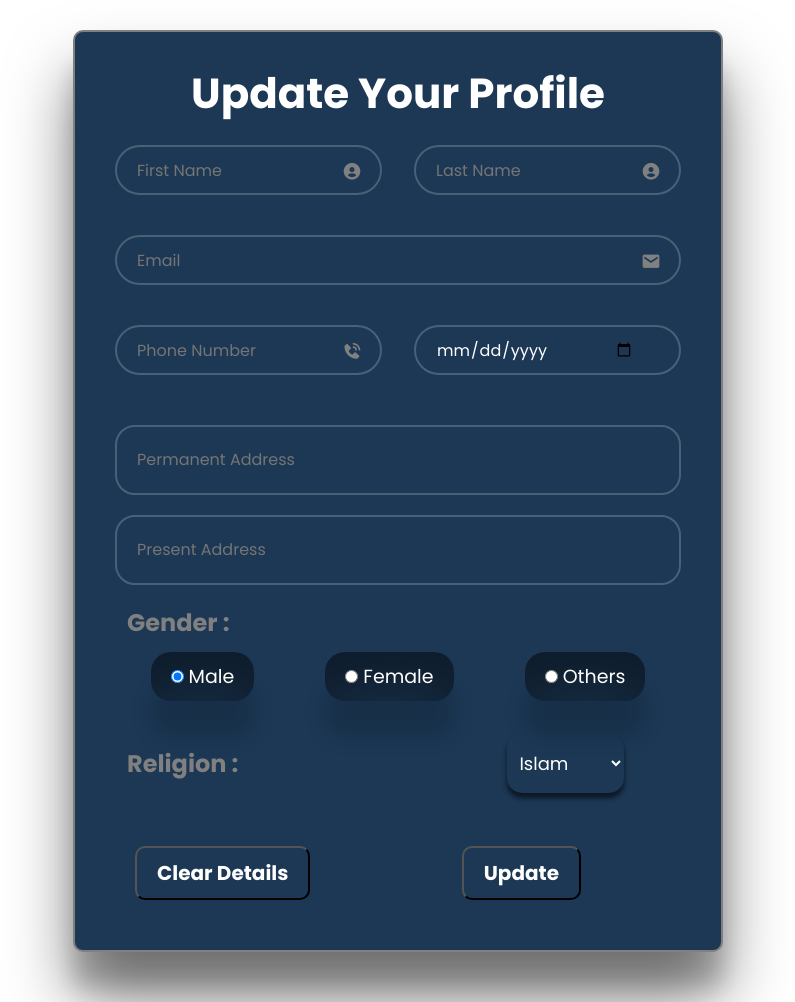
After one commit to Arafahmed1314/E-Learning-Platform, a PHP site: page /edit_profile.php in a window 1280 px wide. The commit adds this page. Shown: the whole page, without its empty margins (242-1037 px from the left). Run offline with PHP 8.4, Linux system fonts and the light colour scheme.

Commit message:
some modificatin

```diff
--- /dev/null
+++ b/edit_profile.css
@@ -0,0 +1,195 @@
+@import url('https://fonts.googleapis.com/css2?family=Poppins:ital,wght@0,100;0,200;0,300;0,400;0,500;0,600;0,700;0,800;0,900;1,100;1,200;1,300;1,400;1,500;1,600;1,700;1,800;1,900&display=swap');
+*{
+    margin: 0;
+    padding: 0;
+    box-sizing: border-box;
+    font-family: "Poppins", sans-serif;
+}
+body{
+    display: flex;
+    align-items: center;
+    justify-content: center;
+    /* background-color: #ffffff; */
+    background-color: transparent;
+    min-height: 100vh;
+}
+
+.registration-form{
+    width: 650px;
+    margin: 0;
+    background-color: purple;
+background-color: #1c3855;
+/* background-color: transparent; */
+color: white;
+border-radius: 10px;
+padding: 30px 40px;
+backdrop-filter: blur(100px);
+box-shadow: 0 45px 65px rgba(0,0,0,0.50), 0 35px 22px rgba(0,0,0,0.16);
+border: 2px solid grey;
+margin-top: 30px;
+margin-bottom: 50px;
+
+}
+.registration-form .name{
+    display: flex;
+    gap: 2rem;
+
+}
+
+.registration-form h1{
+    font-size: 42px;
+    text-align: center;
+
+}
+
+.registration-form .input{
+    width: 100%;
+    height: 50px;
+    /* background-color: salmon; */
+    margin: 20px 0;
+    position: relative;
+}
+.input input{
+    width: 100%;
+    height: 100%;
+    background: transparent;
+    border: none;
+    outline: none;
+    border: 2px solid rgba(255, 255, 255, 0.2);
+    border-radius: 40px;
+font-size: 16px;
+color: white;
+padding: 20px 45px 20px 20px;
+}
+.area{
+    width: 100%;
+    height: 50px;
+    /* background-color: salmon; */
+    margin: 30px 0;
+    position: relative;
+    margin-bottom: 40px;
+}
+
+.area textarea{
+    display: flex;
+    align-items: center;
+    justify-content: center;
+    width: 100%;
+    height: 70px;
+    background: transparent;
+    border: none;
+    outline: none;
+    border: 2px solid rgba(255, 255, 255, 0.2);
+border-radius: 20px;
+font-size: 16px;
+color: white;
+padding: 20px 45px 20px 20px;
+resize: none;
+margin: 30px 0;
+}
+
+
+.input i{
+    position: absolute;
+    right: 20px;
+top: 16px;
+    font-size: 20px;
+}
+
+.registration-form .register-link{
+    font-size: 15px ;
+    text-align: center;
+    margin-top: 20px;
+}
+.register-link p a{
+    color: white;
+    text-decoration: none;
+    font-weight: 600;
+}
+.registration-form p a{
+    color: white;
+    text-decoration: none;
+    font-weight: 600;
+}
+.register-link p a:hover{
+    text-decoration: underline;
+}
+.gender-option{
+    display: flex;
+    justify-content: space-around;
+    margin-top: 12px;
+    margin-bottom: 12px;
+}
+.gender-option button{
+    padding: 10px 20px;
+    border-radius: 20px;
+    border: none;
+    outline: none;
+    cursor: pointer;
+    background-color: transparent;
+    font-size: 19px;
+    box-shadow:inset 0 45px 65px rgba(0,0,0,0.50), 0 35px 22px rgba(0,0,0,0.16);
+}
+.gender label{
+    cursor: pointer;
+    color: white;
+}
+.registration-form i{
+    color: grey;
+}
+.gender-box h2{
+    /* font-size: 27px; */
+    color: grey;
+    padding-left: 12px;
+}
+.nationality-religion{
+    display: flex;
+    flex-direction: column;
+    justify-content: space-between;
+    margin-top: 33px;
+    margin-bottom: 33px;
+    width: 90%;
+    /* margin: 0 auto; */
+}
+.nationality-religion h2{
+    color: grey;
+    margin: 12px;
+}
+.nationality-religion select{
+padding: 8px;
+font-size: 18px;
+border-radius: 15px;
+border: none;
+outline: none;
+background-color: transparent;
+box-shadow: 0 5px 5px  rgba(0,0,0,0.50), 0 5px 4px rgba(0,0,0,0.16);
+color: white;
+}
+.religion{
+    display: flex;
+    justify-content: space-between;
+}
+.nationality-religion option{
+font-size: 23px;
+color: black;
+background-color: transparent;
+
+}
+
+
+.registration-form .buttons{
+    display: flex;
+    justify-content: space-between;
+    padding: 20px;
+    padding-right: 100px;
+
+}
+.registration-form .btn{
+    background-color: transparent;
+    padding: 10px 20px;
+    color: white;
+    font-size: 20px;
+    border-radius: 10px;
+    font-weight: bold;
+    cursor: pointer;
+}
--- /dev/null
+++ b/edit_profile.php
@@ -0,0 +1,115 @@
+<!DOCTYPE html>
+<html lang="en">
+
+<head>
+    <meta charset="UTF-8">
+    <meta name="viewport" content="width=device-width, initial-scale=1.0">
+    <title>Survey Form</title>
+    <link href='https://unpkg.com/boxicons@2.1.4/css/boxicons.min.css' rel='stylesheet'>
+    <link rel="stylesheet" href="edit_profile.css">
+</head>
+
+<body id="body">
+    <div class="registration-form">
+        <form action>
+            <h1>Update Your Profile</h1>
+            <div class="name">
+                <div class="input">
+                    <input type="text" placeholder="First Name" required>
+                    <i class='bx bxs-user-circle'></i>
+                </div>
+                <div class="input">
+                    <input type="text" placeholder="Last Name" required>
+                    <i class='bx bxs-user-circle'></i>
+                </div>
+            </div>
+            <div class="input">
+                <input type="email" placeholder="Email" required>
+                <i class='bx bxs-envelope'></i>
+            </div>
+            <div class="name">
+                <div class="input">
+                    <input type="number" placeholder="Phone Number" required>
+                    <i class='bx bxs-phone-call'></i>
+                </div>
+                <div class="input">
+                    <input type="date" placeholder="Last Name" required>
+                </div>
+            </div>
+
+            <div class=" area">
+                <textarea name id placeholder="Permanent Address"></textarea>
+
+            </div>
+            <div class=" area">
+                <textarea name id placeholder="Present Address"></textarea>
+
+            </div>
+
+            <div class="gender-box">
+                <h2>Gender : </h1>
+                    <div class="gender-option">
+                        <div class="gender">
+                            <button> <input type="radio" id="male" name="gender" checked>
+                                <label for="male">Male</label></button>
+                        </div>
+                        <div class="gender">
+                            <button>
+                                <input type="radio" id="female" name="gender">
+                                <label for="female">Female</label>
+                            </button>
+                        </div>
+                        <div class="gender">
+                            <button>
+                                <input type="radio" id="Others" name="gender">
+                                <label for="Others">Others</label>
+                            </button>
+
+                        </div>
+                    </div>
+            </div>
+            <div class="nationality-religion">
+
+                <div class="religion">
+                    <h2>Religion :</h2>
+                    <select name id>
+
+                        <option value>Islam</option>
+                        <option value>Hindu</option>
+                        <option value>Christian</option>
+                        <option value>Others</option>
+                    </select>
+                </div>
+            </div>
+
+            <div class="buttons">
+                <button type="reset" class="btn">Clear Details</button>
+                <button type="submit" class="btn">Update</button>
+            </div>
+
+
+        </form>
+    </div>
+
+    <!-- <script src="https://cdnjs.cloudflare.com/ajax/libs/three.js/r121/three.min.js"></script>
+    <script src="https://cdn.jsdelivr.net/npm/vanta@latest/dist/vanta.waves.min.js"></script>
+
+    </script>
+    <script>
+    VANTA.WAVES({
+        el: "#body",
+        mouseControls: true,
+        touchControls: true,
+        gyroControls: false,
+        minHeight: 200.00,
+        minWidth: 200.00,
+        scale: 1.00,
+        scaleMobile: 1.00,
+        color: 0xcccccc,
+        zoom: 1.00
+    })
+    </script>
+    </script> -->
+</body>
+
+</html>
```
Also changed, not shown: index.php (+64 -51 lines), profile.css (+46 -63 lines), profile.php (+38 -53 lines), script.js (+0 -15 lines), style.css (+86 -16 lines).
